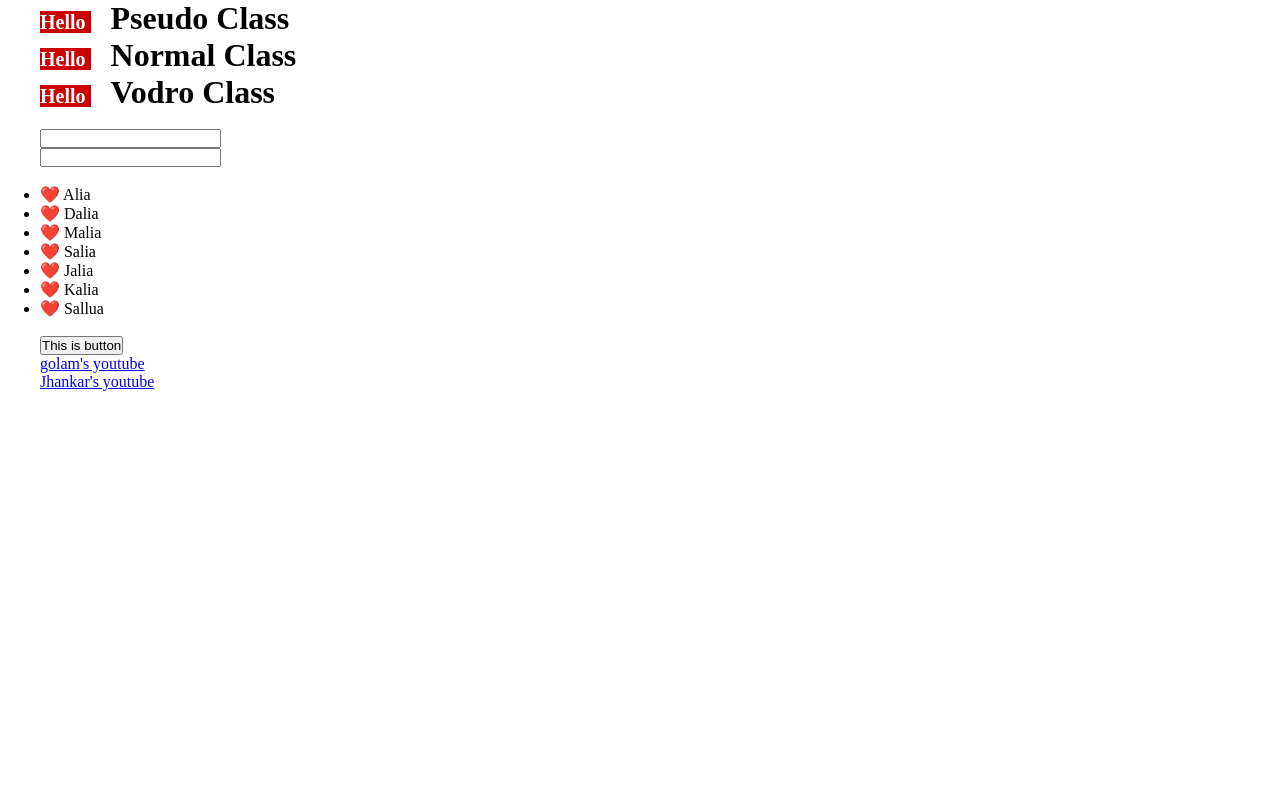
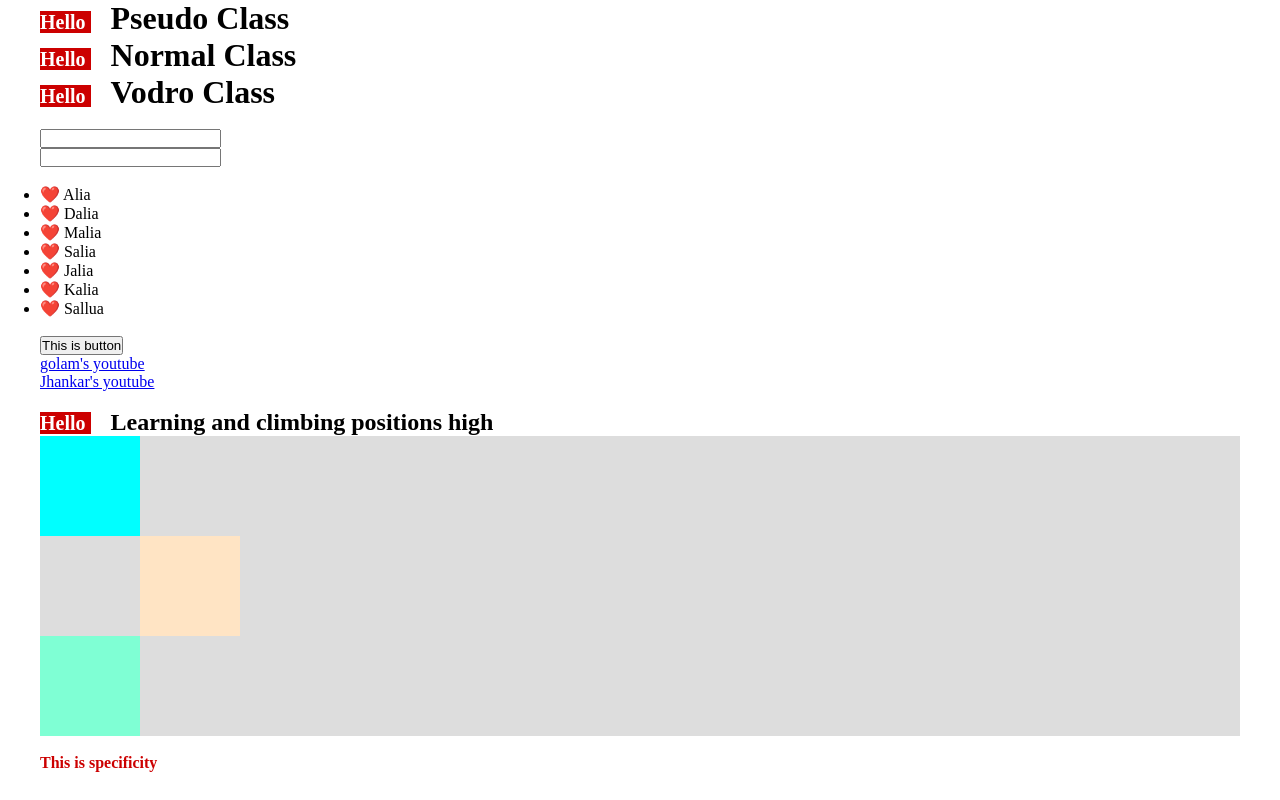
Before and after one commit to bcdgazam/pseudo-class, a plain HTML site: page index.html in a window 1280 px wide. Drawn offline with Linux system fonts and the light colour scheme.

Commit message:
css practice

```diff
--- a/css/style.css
+++ b/css/style.css
@@ -80,3 +80,42 @@ li::before {
 li::before{
     content: "❤️ ";
 }
+
+
+
+/*Position*/
+
+.container{
+    background-color: #ddd;
+}
+
+div{
+    width: 100px;
+    height: 100px;
+}
+
+#first{
+    background-color: aqua;
+}
+
+#second{
+    background-color: bisque;
+    position: relative;
+    /*position: absolute;*/
+    /*position: fixed;*/
+    left: 100px;
+}
+
+#third{
+    background-color: aquamarine;
+}
+
+
+/*specificity*/
+h4{
+    color: cyan;
+}
+
+.specificity-class{
+    color: #cc0000;
+}
--- a/index.html
+++ b/index.html
@@ -32,5 +32,25 @@
     <a href="https://www.youtube.com/channel/UCEvxcCXp_WpyEq6CCp9U7-Q">golam's youtube</a>
     <br>
     <a href="https://www.youtube.com/@JhankarMahbub">Jhankar's youtube</a>
+
+    <br></br>
+
+
+
+    <!-- Position -->
+    <section>
+        <h1>Learning and climbing positions high</h1>
+    </section>
+
+    <section class="container">
+        <div id="first"></div>
+        <div id="second"></div>
+        <div id="third"></div>
+    </section>
+
+    <br>
+
+<!-- specificity -->
+    <h4 class="specificity-class">This is specificity</h4>
 </body>
 </html>
```
